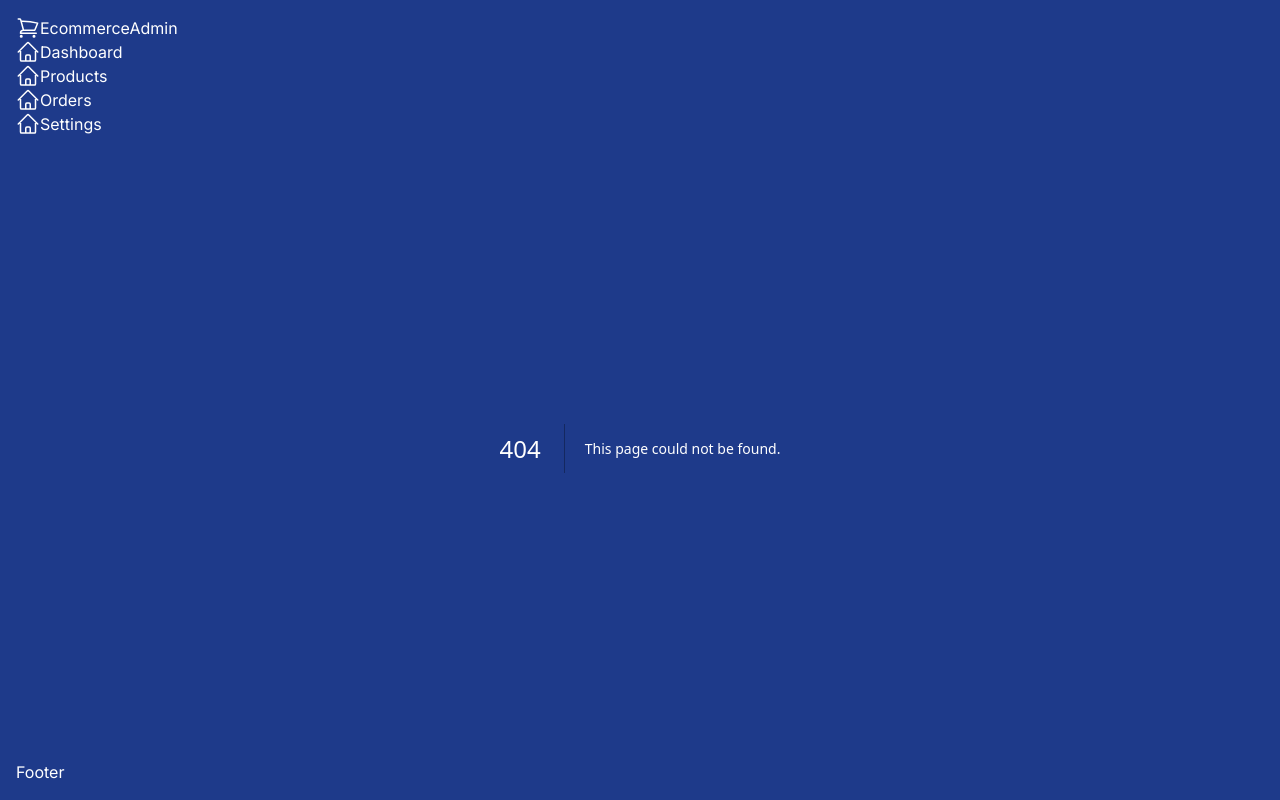
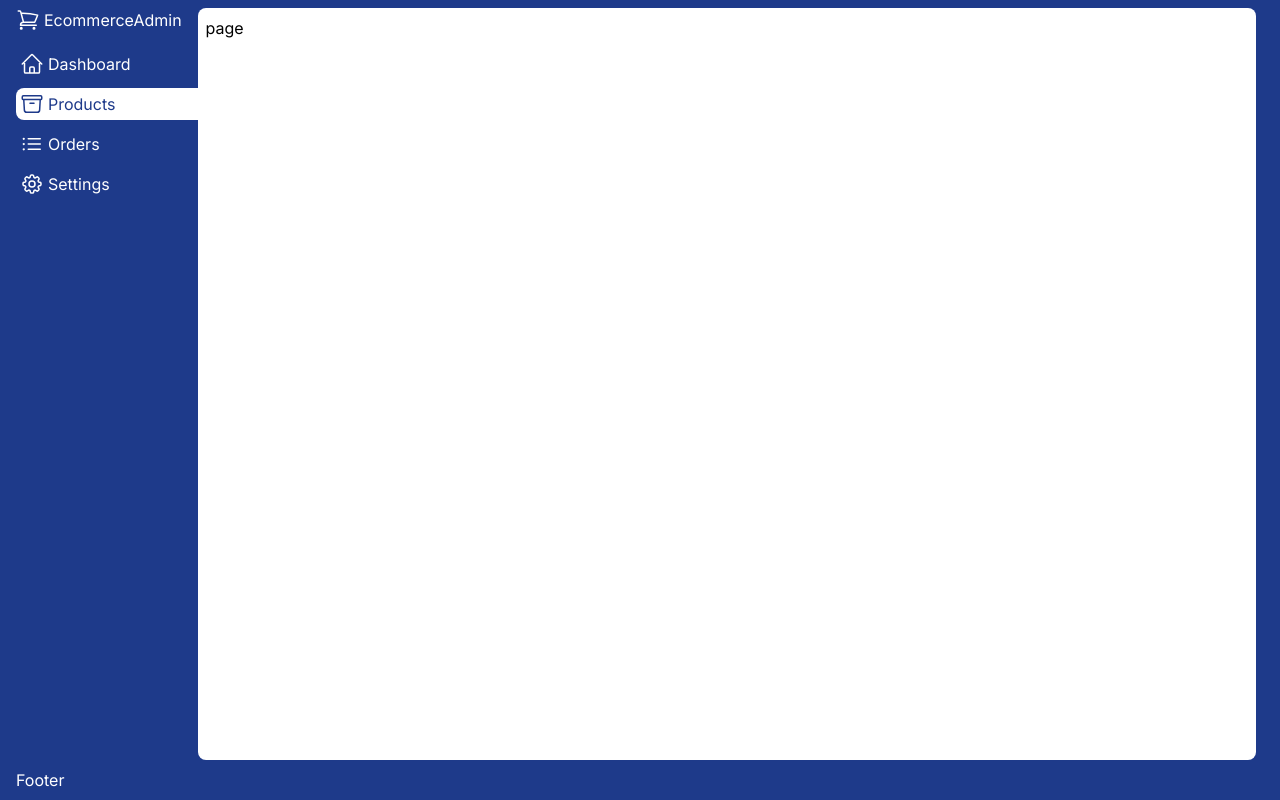
Before and after one commit to George-Kibe/Ecommerce-next, a Next.js app in the folder admin/: page /products in a window 1280 px wide. Before the commit this address had no page. Built offline with nearby package versions, Linux system fonts and the light colour scheme.

Commit message:
overall admin layout

```diff
--- a/admin/app/layout.jsx
+++ b/admin/app/layout.jsx
@@ -12,10 +12,14 @@ export const metadata = {
 export default function RootLayout({ children }) {
   return (
     <html lang="en">
-      <body className={`${inter.className} h-screen flex flex-col  p-4  bg-blue-900 text-white justify-between`}>
+      <body className={`${inter.className} h-screen flex flex-col  py-2 px-4  bg-blue-900 text-white justify-between`}>
         <AuthProvider>
+        <div className="flex h-screen">
           <Navbar />
-          {children}
+          <div className='bg-white flex p-2 flex-1 flex-row mr-2 mb-2 rounded-lg text-black'>
+            {children}
+          </div>
+        </div>
           <Footer/>
         </AuthProvider>
       </body>
--- a/admin/app/page.jsx
+++ b/admin/app/page.jsx
@@ -3,6 +3,7 @@
 import Image from 'next/image'
 import { useSession, signIn, signOut } from 'next-auth/react'
 import { useRouter } from 'next/navigation'
+import Navbar from '@/components/Navbar';
 
 export default function Home() {
   const session = useSession();
@@ -28,19 +29,9 @@ export default function Home() {
   }
   if (session.status === "authenticated") {
     return (
-      <div className="flex flex-col items-center p-8 h-screen">
-        <div className='flex flex-row justify-center items-center gap-2'>
-          {
-            session.data.user.image &&
-            <Image src={session.data.user.image} width={50} height={50} alt={session.data.user.image}
-              className='rounded-full'
-            />
-          }
-          <p>Logged in as {session.data.user.name}-{session.data.user.email}</p>
-        </div>
+      <div className="">
+        <p>Logged in as {session.data.user.name}-{session.data.user.email}</p>
       </div>
     )
   }
-
-
 }
--- /dev/null
+++ b/admin/app/products/page.jsx
@@ -0,0 +1,9 @@
+import React from 'react'
+
+const page = () => {
+  return (
+    <div>page</div>
+  )
+}
+
+export default page
--- /dev/null
+++ b/admin/app/settings/page.jsx
@@ -0,0 +1,9 @@
+import React from 'react'
+
+const page = () => {
+  return (
+    <div>page</div>
+  )
+}
+
+export default page
--- a/admin/components/Navbar.jsx
+++ b/admin/components/Navbar.jsx
@@ -1,37 +1,46 @@
+"use client"
 import Link from 'next/link'
 import React from 'react'
+import { useRouter, usePathname } from 'next/navigation'
 
 const Navbar = () => {
+  const inactiveLink = 'flex gap-1 p-1';
+  const activeLink = inactiveLink +" bg-white text-blue-900 rounded-l-lg"
+  const router = useRouter();
+  const pathname = usePathname();
+  // console.log(pathname)
+
   return (
-    <aside className=''>
-      <Link href="" className="flex">
+    <aside className='pr-0'>
+      <Link href="" className="flex gap-1 mb-4 mr-4">
         <svg xmlns="http://www.w3.org/2000/svg" fill="none" viewBox="0 0 24 24" strokeWidth={1.5} stroke="currentColor" className="w-6 h-6">
           <path strokeLinecap="round" strokeLinejoin="round" d="M2.25 3h1.386c.51 0 .955.343 1.087.835l.383 1.437M7.5 14.25a3 3 0 00-3 3h15.75m-12.75-3h11.218c1.121-2.3 2.1-4.684 2.924-7.138a60.114 60.114 0 00-16.536-1.84M7.5 14.25L5.106 5.272M6 20.25a.75.75 0 11-1.5 0 .75.75 0 011.5 0zm12.75 0a.75.75 0 11-1.5 0 .75.75 0 011.5 0z" />
         </svg>
         <span className="">EcommerceAdmin</span>
       </Link>
-      <nav className="">
-        <Link href={"/"} className='flex'>
+      <nav className="flex flex-col gap-2">
+        <Link href={"/"} className={pathname === "/"? activeLink: inactiveLink} >
           <svg xmlns="http://www.w3.org/2000/svg" fill="none" viewBox="0 0 24 24" strokeWidth={1.5} stroke="currentColor" className="w-6 h-6">
             <path strokeLinecap="round" strokeLinejoin="round" d="M2.25 12l8.954-8.955c.44-.439 1.152-.439 1.591 0L21.75 12M4.5 9.75v10.125c0 .621.504 1.125 1.125 1.125H9.75v-4.875c0-.621.504-1.125 1.125-1.125h2.25c.621 0 1.125.504 1.125 1.125V21h4.125c.621 0 1.125-.504 1.125-1.125V9.75M8.25 21h8.25" />
           </svg>
           Dashboard
         </Link>
-        <Link href={"/"} className='flex'>
+        <Link href={"/products"} className={pathname === "/products"? activeLink: inactiveLink} >
           <svg xmlns="http://www.w3.org/2000/svg" fill="none" viewBox="0 0 24 24" strokeWidth={1.5} stroke="currentColor" className="w-6 h-6">
-            <path strokeLinecap="round" strokeLinejoin="round" d="M2.25 12l8.954-8.955c.44-.439 1.152-.439 1.591 0L21.75 12M4.5 9.75v10.125c0 .621.504 1.125 1.125 1.125H9.75v-4.875c0-.621.504-1.125 1.125-1.125h2.25c.621 0 1.125.504 1.125 1.125V21h4.125c.621 0 1.125-.504 1.125-1.125V9.75M8.25 21h8.25" />
+            <path strokeLinecap="round" strokeLinejoin="round" d="M20.25 7.5l-.625 10.632a2.25 2.25 0 01-2.247 2.118H6.622a2.25 2.25 0 01-2.247-2.118L3.75 7.5M10 11.25h4M3.375 7.5h17.25c.621 0 1.125-.504 1.125-1.125v-1.5c0-.621-.504-1.125-1.125-1.125H3.375c-.621 0-1.125.504-1.125 1.125v1.5c0 .621.504 1.125 1.125 1.125z" />
           </svg>
           Products
         </Link>
-        <Link href={"/"} className='flex'>
+        <Link href={"/orders"} className={pathname === "/orders"? activeLink: inactiveLink} >
           <svg xmlns="http://www.w3.org/2000/svg" fill="none" viewBox="0 0 24 24" strokeWidth={1.5} stroke="currentColor" className="w-6 h-6">
-            <path strokeLinecap="round" strokeLinejoin="round" d="M2.25 12l8.954-8.955c.44-.439 1.152-.439 1.591 0L21.75 12M4.5 9.75v10.125c0 .621.504 1.125 1.125 1.125H9.75v-4.875c0-.621.504-1.125 1.125-1.125h2.25c.621 0 1.125.504 1.125 1.125V21h4.125c.621 0 1.125-.504 1.125-1.125V9.75M8.25 21h8.25" />
+            <path strokeLinecap="round" strokeLinejoin="round" d="M8.25 6.75h12M8.25 12h12m-12 5.25h12M3.75 6.75h.007v.008H3.75V6.75zm.375 0a.375.375 0 11-.75 0 .375.375 0 01.75 0zM3.75 12h.007v.008H3.75V12zm.375 0a.375.375 0 11-.75 0 .375.375 0 01.75 0zm-.375 5.25h.007v.008H3.75v-.008zm.375 0a.375.375 0 11-.75 0 .375.375 0 01.75 0z" />
           </svg>
           Orders
         </Link>
-        <Link href={"/"} className='flex'>
+        <Link href={"/settings"} className={pathname === "/settings"? activeLink: inactiveLink} >
           <svg xmlns="http://www.w3.org/2000/svg" fill="none" viewBox="0 0 24 24" strokeWidth={1.5} stroke="currentColor" className="w-6 h-6">
-            <path strokeLinecap="round" strokeLinejoin="round" d="M2.25 12l8.954-8.955c.44-.439 1.152-.439 1.591 0L21.75 12M4.5 9.75v10.125c0 .621.504 1.125 1.125 1.125H9.75v-4.875c0-.621.504-1.125 1.125-1.125h2.25c.621 0 1.125.504 1.125 1.125V21h4.125c.621 0 1.125-.504 1.125-1.125V9.75M8.25 21h8.25" />
+            <path strokeLinecap="round" strokeLinejoin="round" d="M10.343 3.94c.09-.542.56-.94 1.11-.94h1.093c.55 0 1.02.398 1.11.94l.149.894c.07.424.384.764.78.93.398.164.855.142 1.205-.108l.737-.527a1.125 1.125 0 011.45.12l.773.774c.39.389.44 1.002.12 1.45l-.527.737c-.25.35-.272.806-.107 1.204.165.397.505.71.93.78l.893.15c.543.09.94.56.94 1.109v1.094c0 .55-.397 1.02-.94 1.11l-.893.149c-.425.07-.765.383-.93.78-.165.398-.143.854.107 1.204l.527.738c.32.447.269 1.06-.12 1.45l-.774.773a1.125 1.125 0 01-1.449.12l-.738-.527c-.35-.25-.806-.272-1.203-.107-.397.165-.71.505-.781.929l-.149.894c-.09.542-.56.94-1.11.94h-1.094c-.55 0-1.019-.398-1.11-.94l-.148-.894c-.071-.424-.384-.764-.781-.93-.398-.164-.854-.142-1.204.108l-.738.527c-.447.32-1.06.269-1.45-.12l-.773-.774a1.125 1.125 0 01-.12-1.45l.527-.737c.25-.35.273-.806.108-1.204-.165-.397-.505-.71-.93-.78l-.894-.15c-.542-.09-.94-.56-.94-1.109v-1.094c0-.55.398-1.02.94-1.11l.894-.149c.424-.07.765-.383.93-.78.165-.398.143-.854-.107-1.204l-.527-.738a1.125 1.125 0 01.12-1.45l.773-.773a1.125 1.125 0 011.45-.12l.737.527c.35.25.807.272 1.204.107.397-.165.71-.505.78-.929l.15-.894z" />
+            <path strokeLinecap="round" strokeLinejoin="round" d="M15 12a3 3 0 11-6 0 3 3 0 016 0z" />
           </svg>
           Settings
         </Link>
```
Also changed, not shown: admin/app/orders/page.jsx (renamed from admin/app/home/page.jsx).
